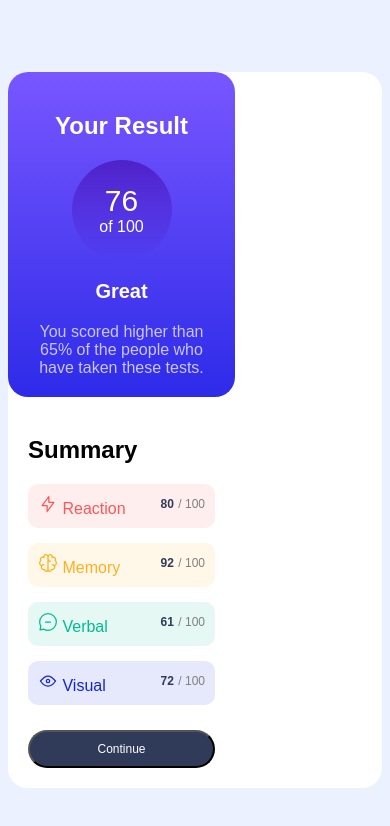
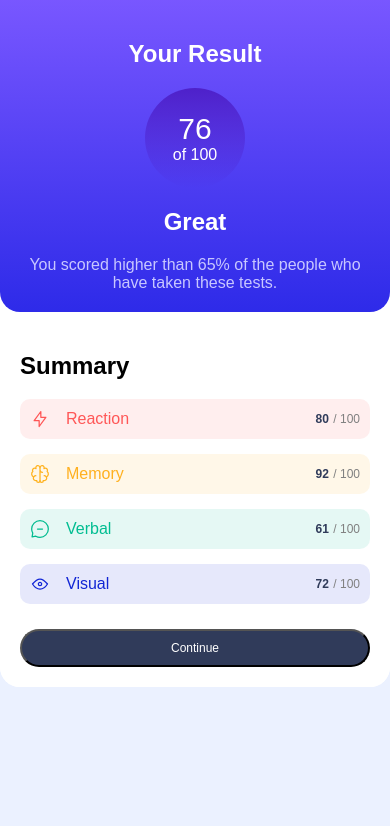
Before and after one commit to VishRoy/results-summary-component-main, a plain HTML site: page index.html in a window 390 px wide. Drawn offline with Linux system fonts and the light colour scheme; a web font is replaced by a local one.

Commit message:
Updated Solution

```diff
--- a/index.html
+++ b/index.html
@@ -23,14 +23,14 @@
     <p class="score">76</p>
   <p>of 100</p></div>
 
-  <h3>Great</h3>
+  <h2>Great</h2>
   <p class="tests">You scored higher than 65% of the people who have taken these tests.</p>
 </section>
 <section class="summary">
   <h2>Summary</h2>
 
   <div class="summary-bar reaction">
-    <div>
+    <div class="align-class">
     <img src="./assets/images/icon-reaction.svg" alt="Reaction">
     <span>Reaction</span>
     </div>
@@ -38,7 +38,7 @@
   </div>
 
   <div class="summary-bar memory">
-    <div>
+    <div class="align-class">
       <img src="./assets/images/icon-memory.svg" alt="Reaction">
       <span>Memory</span>
       </div>
@@ -46,7 +46,7 @@
   </div>
 
   <div class="summary-bar verbal">
-    <div>
+    <div class="align-class">
       <img src="./assets/images/icon-verbal.svg" alt="Reaction">
       <span>Verbal</span>
       </div>
@@ -54,7 +54,7 @@
   </div>
 
   <div class="summary-bar visual">
-    <div>
+    <div class="align-class">
     <img src="./assets/images/icon-visual.svg" alt="Reaction">
     <span>Visual</span>
     </div>
--- a/style.css
+++ b/style.css
@@ -14,7 +14,6 @@ main {
     background-color: hsl(0, 0%, 100%);
     display: flex;
     border-radius: 20px;
-    flex-wrap: wrap;
 }
 
 p {
@@ -73,6 +72,14 @@ h3 {
     border-radius: 10px;
 }
 
+.align-class {
+    display: flex;
+    align-items: center;
+}
+
+img {
+    padding-right: 1rem;
+}
 button {
     border-radius: 24px;
     background-color: hsl(224, 30%, 27%);
@@ -119,3 +126,20 @@ button:hover {
     font-size: 12px;
     color: grey;
 }
+
+@media only screen and (max-width: 600px) {
+    body{
+        margin: 0;
+        min-height: initial;
+    }
+    main {
+        flex-wrap: wrap;
+    }
+    .result, .summary {
+        width: 100%;
+    }
+    .result {
+        border-top-left-radius: 0px;
+        border-top-right-radius: 0px;
+    }
+  }
```
